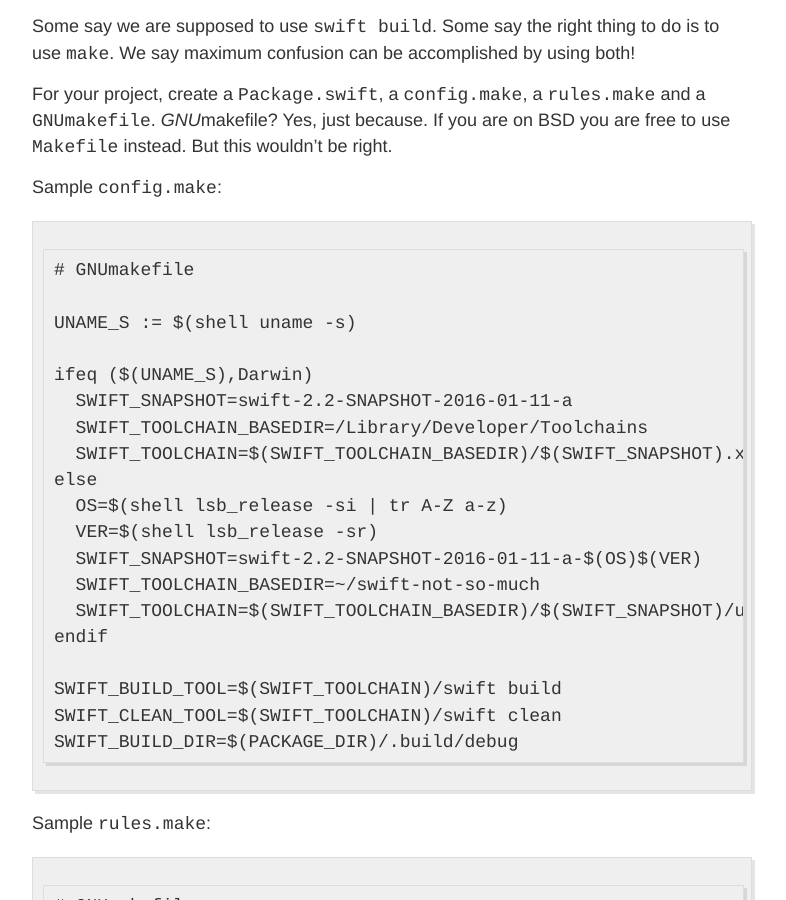
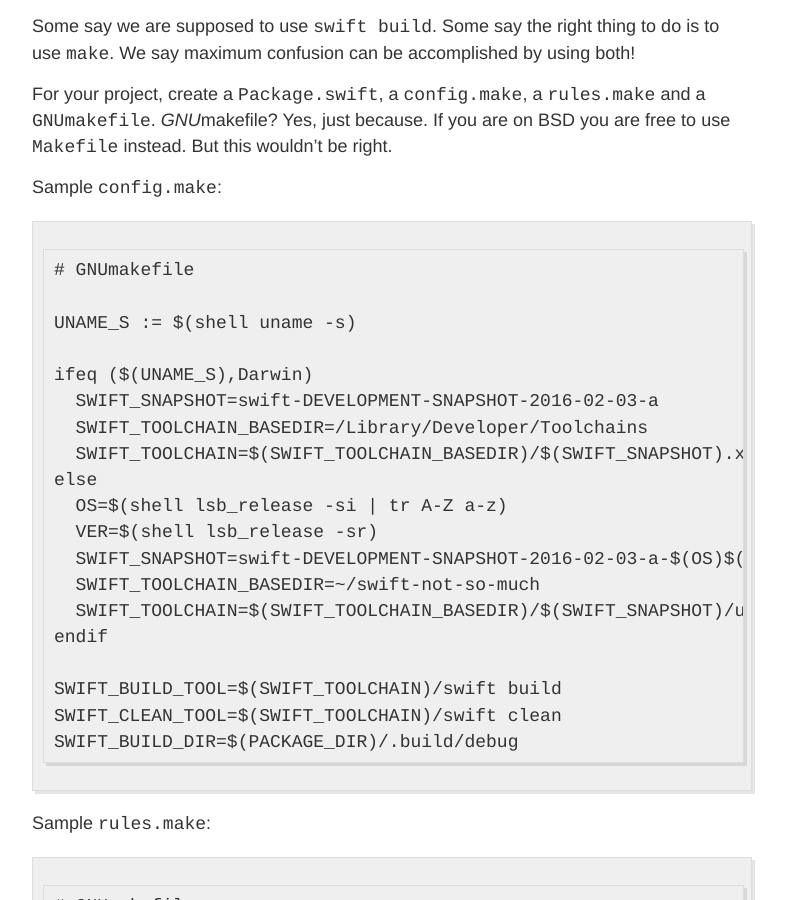
Before and after one commit to AlwaysRightInstitute/alwaysrightinstitute.github.io, a Jekyll site: the page built from _posts/2015-12-04-swift-on-linux-in-vbox-on-osx.md, in a window 1280 px wide and 900 px high, scrolled down 6215 px. Shown: the whole window, without its empty margins (248-1034 px from the left). Built offline with Jekyll 4.4.1, drawn with Linux system fonts in a browser that asks for light colours; Markdown is read by kramdown in place of the engine named in the settings; some of the changed text lies outside the part shown.

Commit message:
Updated for 2016-02-03-a snapshot.

```diff
--- a/_posts/2015-12-04-swift-on-linux-in-vbox-on-osx.md
+++ b/_posts/2015-12-04-swift-on-linux-in-vbox-on-osx.md
@@ -95,10 +95,10 @@
     mkdir swift-not-so-much
     pushd swift-not-so-much
 
-    wget https://swift.org/builds/ubuntu1510/swift-2.2-SNAPSHOT-2016-01-11-a/swift-2.2-SNAPSHOT-2016-01-11-a-ubuntu15.10.tar.gz
+    wget https://swift.org/builds/development/ubuntu1510/swift-DEVELOPMENT-SNAPSHOT-2016-02-03-a/swift-DEVELOPMENT-SNAPSHOT-2016-02-03-a-ubuntu15.10.tar.gz
 
-    tar zxf swift-2.2-SNAPSHOT-2016-01-11-a-ubuntu15.10.tar.gz
-    export PATH="~/swift-not-so-much/swift-2.2-SNAPSHOT-2016-01-11-a-ubuntu15.10/usr/bin:$PATH"
+    tar zxf swift-DEVELOPMENT-SNAPSHOT-2016-02-03-a-ubuntu15.10.tar.gz
+    export PATH="~/swift-not-so-much/swift-DEVELOPMENT-SNAPSHOT-2016-02-03-a-ubuntu15.10/usr/bin:$PATH"
     popd
 
 Apple says we also need to install clang, so lets do this as well:
@@ -115,7 +115,7 @@
 You probably want to persist the `PATH` export in your ~/.profile:
 
     export EDITOR=vi
-    export PATH="~/swift-not-so-much/swift-2.2-SNAPSHOT-2016-01-11-a-ubuntu15.10/usr/bin:$PATH"
+    export PATH="~/swift-not-so-much/swift-DEVELOPMENT-SNAPSHOT-2016-02-03-a-ubuntu15.10/usr/bin:$PATH"
 
 
 ## Emacs
@@ -160,13 +160,13 @@
     UNAME_S := $(shell uname -s)
 
     ifeq ($(UNAME_S),Darwin)
-      SWIFT_SNAPSHOT=swift-2.2-SNAPSHOT-2016-01-11-a
+      SWIFT_SNAPSHOT=swift-DEVELOPMENT-SNAPSHOT-2016-02-03-a
       SWIFT_TOOLCHAIN_BASEDIR=/Library/Developer/Toolchains
       SWIFT_TOOLCHAIN=$(SWIFT_TOOLCHAIN_BASEDIR)/$(SWIFT_SNAPSHOT).xctoolchain/usr/bin
     else
       OS=$(shell lsb_release -si | tr A-Z a-z)
       VER=$(shell lsb_release -sr)
-      SWIFT_SNAPSHOT=swift-2.2-SNAPSHOT-2016-01-11-a-$(OS)$(VER)
+      SWIFT_SNAPSHOT=swift-DEVELOPMENT-SNAPSHOT-2016-02-03-a-$(OS)$(VER)
       SWIFT_TOOLCHAIN_BASEDIR=~/swift-not-so-much
       SWIFT_TOOLCHAIN=$(SWIFT_TOOLCHAIN_BASEDIR)/$(SWIFT_SNAPSHOT)/usr/bin
     endif
```
